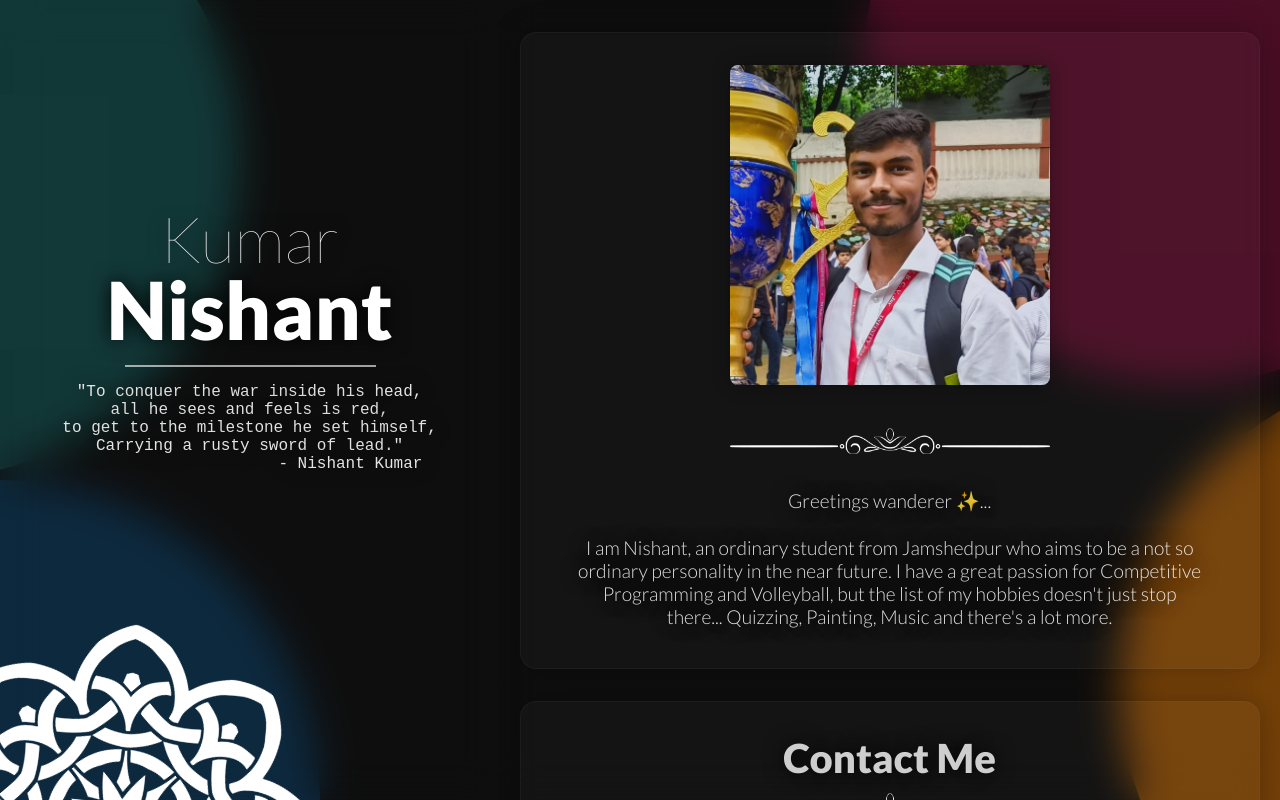
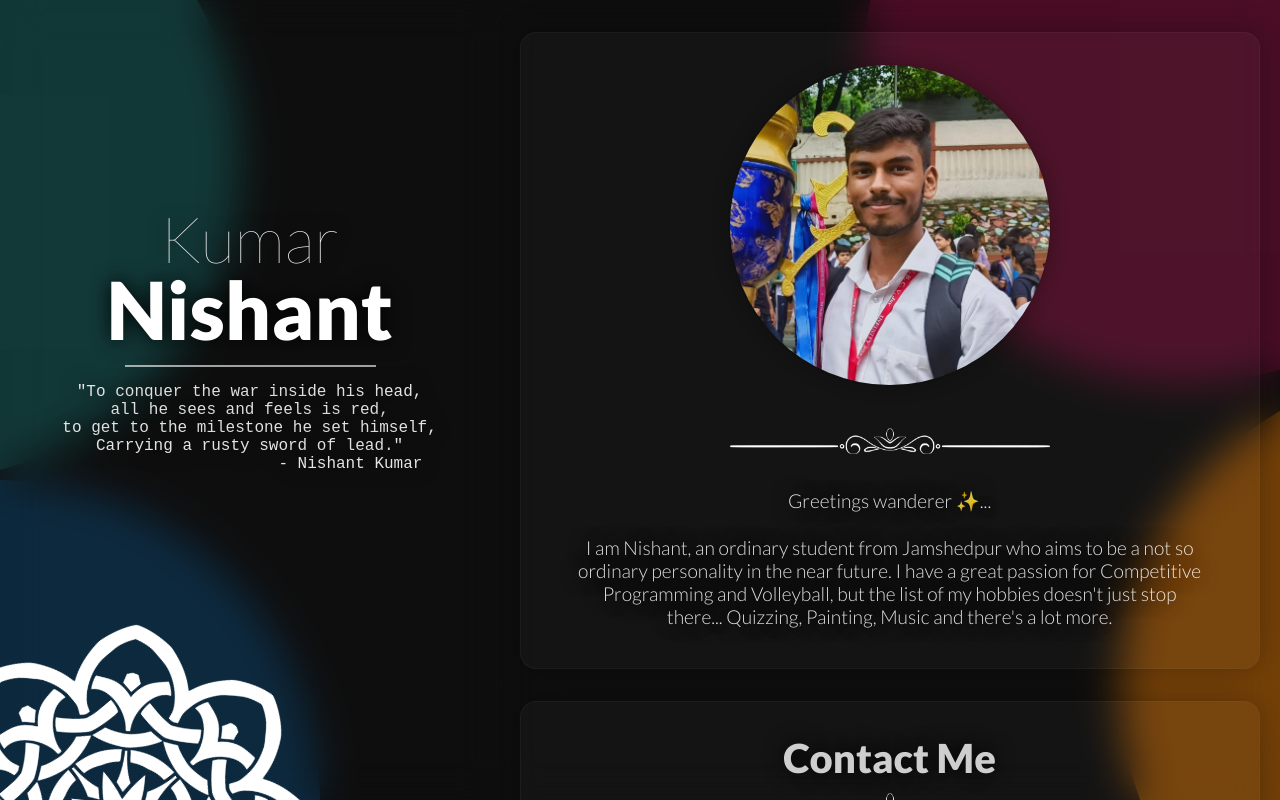
Before and after one commit to odonata-crimson/me, a plain HTML site: page index.html in a window 1280 px wide. Drawn offline with Linux system fonts and the light colour scheme; a web font is replaced by a local one.

Commit message:
Update style.css

```diff
--- a/static/style.css
+++ b/static/style.css
@@ -113,7 +113,7 @@
         opacity: 90%;
         width: 20rem;
         box-shadow: 0px 0px 20px rgba(0, 0, 0, 0.385);
-        border-radius: 0.5rem;
+        border-radius: 100%;
     }
     .wish{
         text-align: center;
```
